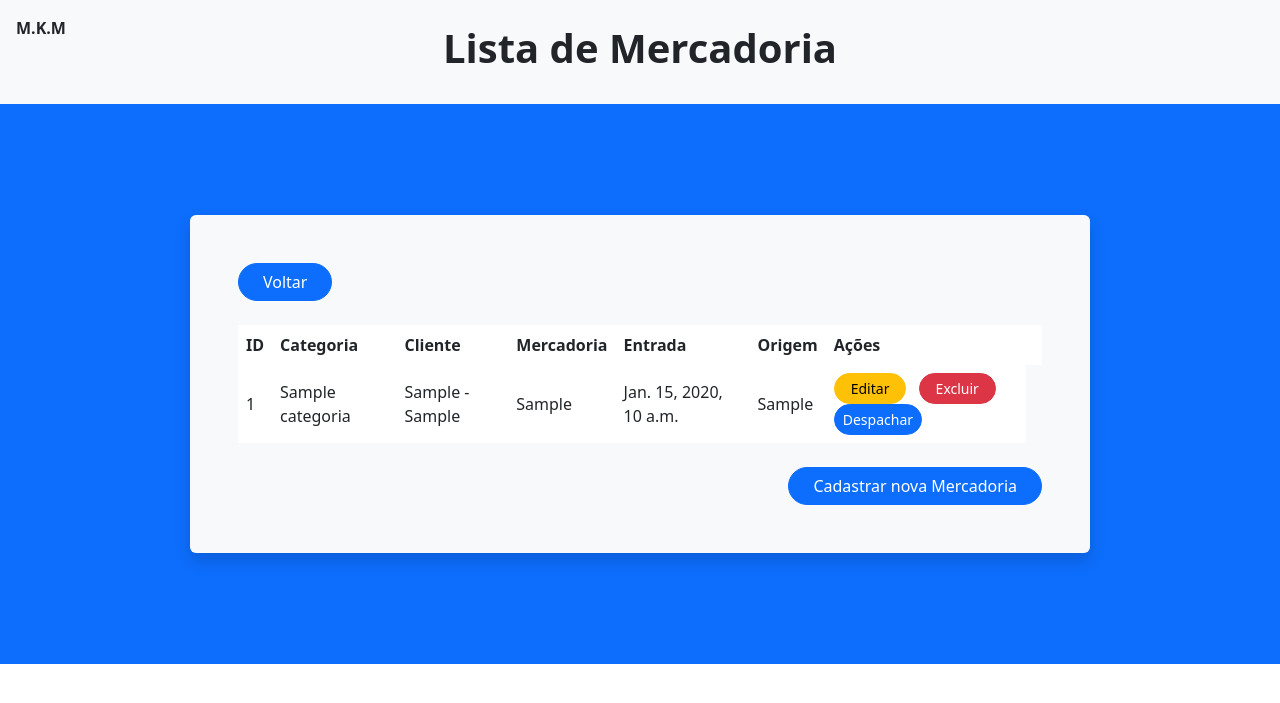
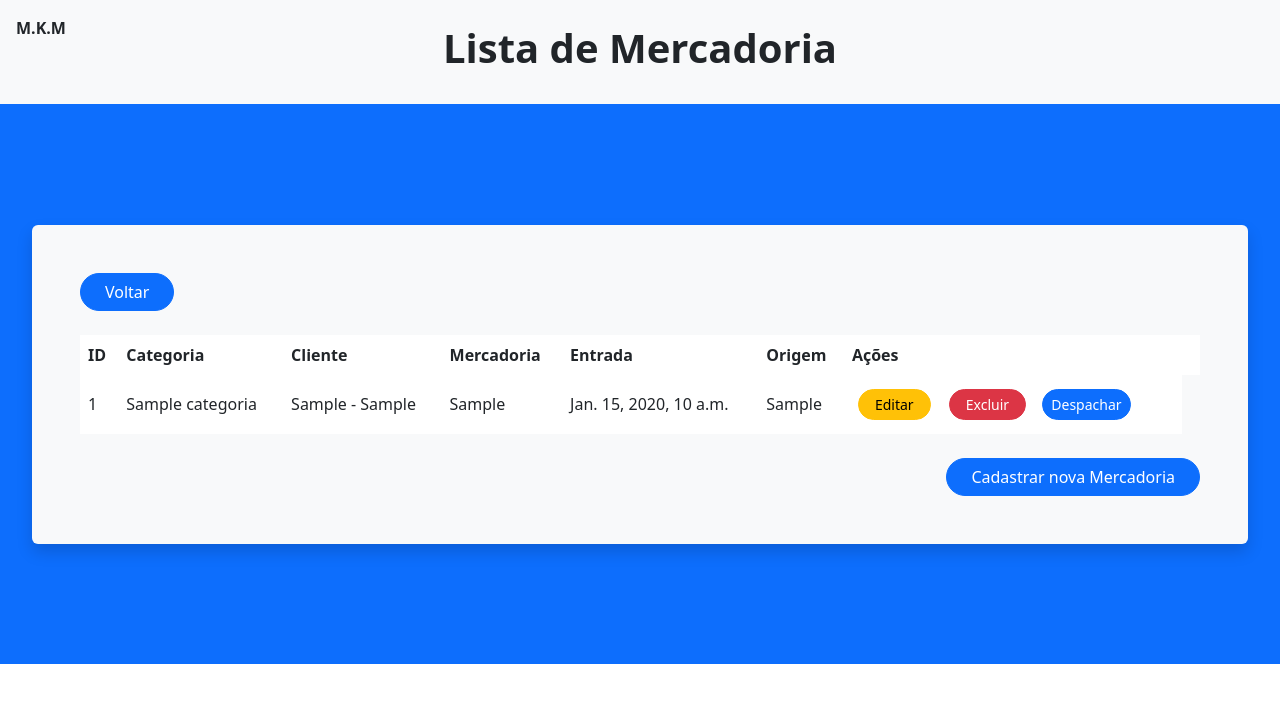
Before and after one commit to BR-Pufferfish/Projeto_SENAC_T4678_Python, a Django app: page /listar_mercadoria/ in a window 1280 px wide. Shown: the top 703 px of the page. Run offline with Django 5.2, Linux system fonts and the light colour scheme; tables that the repository leaves empty hold one stand-in row (values such as "Sample post").

Commit message:
style alterado do listar mercadoria

```diff
--- a/core/templates/core/listar_mercadoria.html
+++ b/core/templates/core/listar_mercadoria.html
@@ -17,7 +17,7 @@
     <div class="bg-primary d-flex justify-content-center align-items-center" style="min-height: 70vh;">
 
         <!-- Card central -->
-        <div class="bg-light p-5 rounded shadow" style="width: 900px;">
+        <div class="bg-light p-5 rounded shadow" style="width: 95%;">
 
             <!-- Botão Voltar -->
             <div class="mb-4">
@@ -50,18 +50,18 @@
                         <td>{{ mercadoria.data_entrada }}</td>
                         <td>{{ mercadoria.origem }}</td>
                         <td>
-                            <a href="{% url 'editar_mercadoria' mercadoria.id %}"
+                            <a href="{% url 'editar_mercadoria' mercadoria.id %}" style="margin: 6px;"
                                 class="btn btn-warning btn-sm rounded-pill px-3 me-2">
                                 Editar
                             </a>
 
-                            <a href="{% url 'excluir_mercadoria' mercadoria.id %}"
+                            <a href="{% url 'excluir_mercadoria' mercadoria.id %}" style="margin: 6px;"
                                 class="btn btn-danger btn-sm rounded-pill px-3"
                                 onclick="return confirm('Tem certeza que deseja excluir esta mercadoria?')">
                                 Excluir
                             </a>
 
-                            <a class="btn btn-primary btn-sm rounded-pill">
+                            <a style="margin:6px;" class="btn btn-primary btn-sm rounded-pill">
                                 Despachar
                             </a>
                         </td>
```
